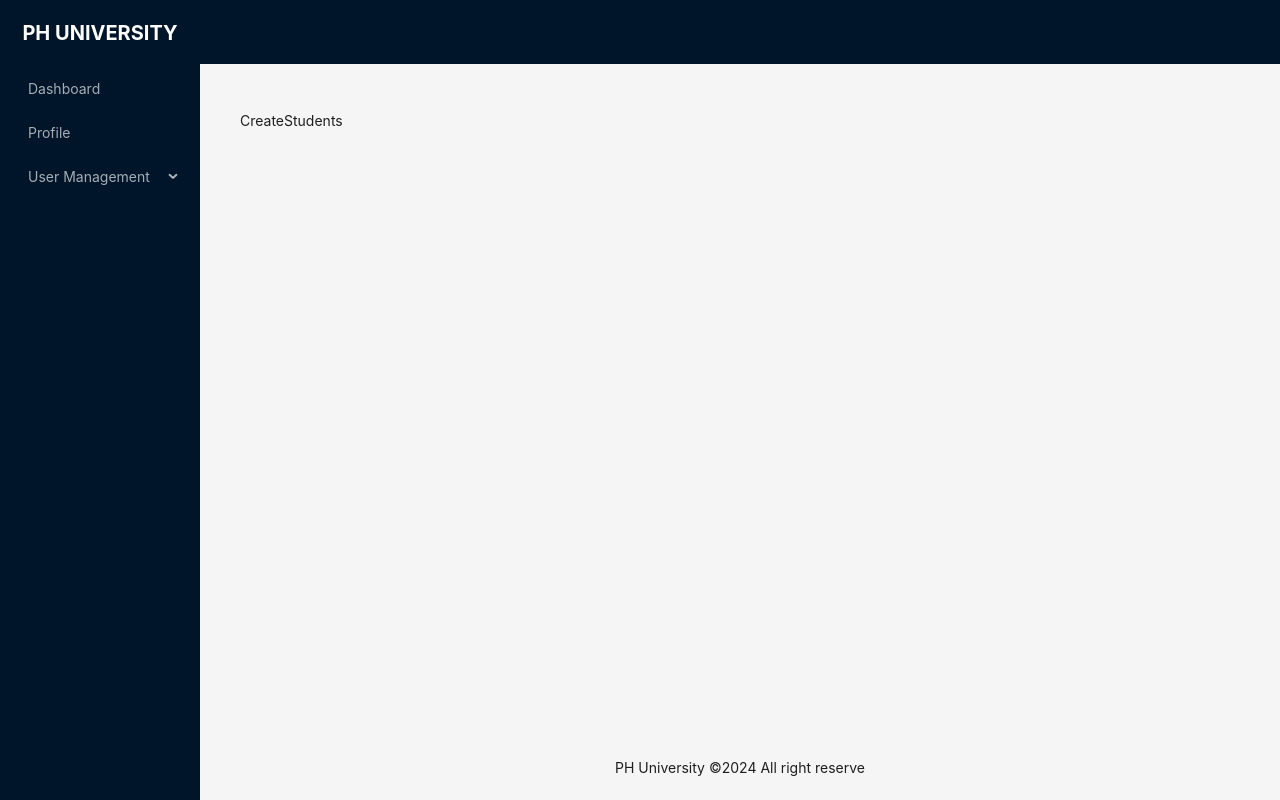
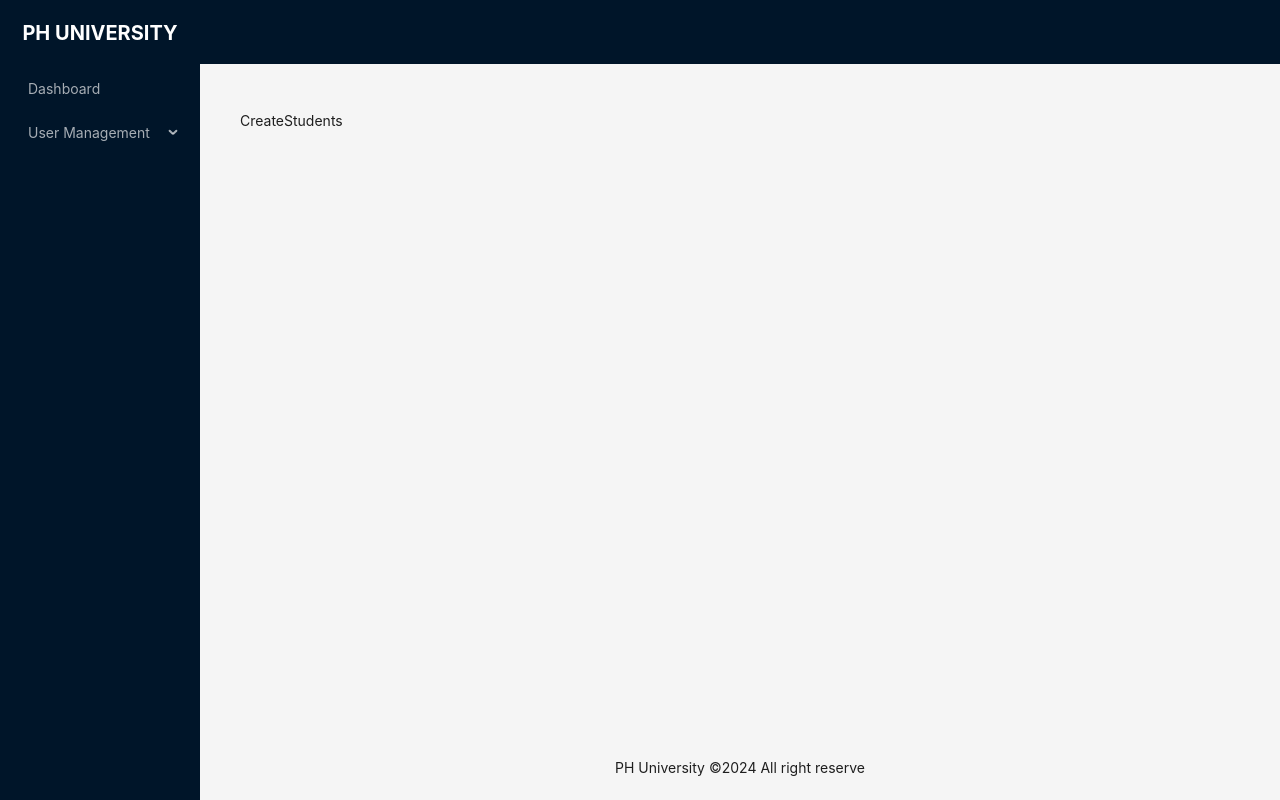
Before and after one commit to belalhossain22000/ph-university-front-end, a React (Vite) app: page /admin/create-student in a window 1280 px wide. Built offline with nearby package versions, Linux system fonts and the light colour scheme.

Commit message:
added route and maintain industry stunderen

```diff
--- /dev/null
+++ b/src/Routes/admin.routes.tsx
@@ -0,0 +1,85 @@
+import { ReactNode } from "react";
+import AdminDashbord from "../pages/admin/AdminDashbord";
+import CreateAdmin from "../pages/admin/CreateAdmin";
+import CreateFaculty from "../pages/admin/CreateFaculty";
+import CreateStudents from "../pages/admin/CreateStudents";
+import { NavLink } from "react-router-dom";
+
+type TRoutes = {
+  path: string;
+  element: ReactNode;
+};
+type TSidebarItems = {
+  key: string;
+  label: ReactNode;
+  children?: TSidebarItems[];
+};
+
+const adminPaths = [
+  {
+    name: "Dashboard",
+    path: "dashboard",
+    element: <AdminDashbord />,
+  },
+  {
+    name: "User Management",
+    children: [
+      {
+        name: "Create Admin",
+        path: "create-admin",
+        element: <CreateAdmin />,
+      },
+      {
+        name: "Create Faculty",
+        path: "create-faculty",
+        element: <CreateFaculty />,
+      },
+      {
+        name: "Create Student",
+        path: "create-student",
+        element: <CreateStudents />,
+      },
+    ],
+  },
+];
+
+//making admin sidebar navigation menu
+
+export const adminSidebarItems = adminPaths.reduce(
+  (acc: TSidebarItems[], item) => {
+    if (item.path && item.name) {
+      acc.push({
+        key: item.name,
+        label: <NavLink to={`/admin/${item.path}`}>{item.name}</NavLink>,
+      });
+    }
+
+    if (item.children) {
+      acc.push({
+        key: item.name,
+        label: item.name,
+        children: item.children.map((child) => ({
+          key: child.name,
+          label: <NavLink to={`/admin/${child.path}`}>{child.name}</NavLink>,
+        })),
+      });
+    }
+    return acc;
+  },
+  []
+);
+
+//making routes
+export const adminRoutes = adminPaths.reduce((acc: TRoutes[], item) => {
+  if (item.path && item.element) {
+    acc.push({ path: item.path, element: item.element });
+  }
+
+  if (item.children) {
+    item.children.forEach((child) => {
+      acc.push({ path: child.path, element: child.element });
+    });
+  }
+
+  return acc;
+}, []);
--- a/src/Routes/routes.tsx
+++ b/src/Routes/routes.tsx
@@ -1,52 +1,31 @@
 import { createBrowserRouter } from "react-router-dom";
 import App from "../App";
-import Contact from "../pages/Contact";
-import About from "../pages/About";
+
 import Login from "../pages/Login";
 import Registration from "../pages/Registration";
-import AdminDashbord from "../pages/admin/AdminDashbord";
-import CreateStudents from "../pages/admin/CreateStudents";
-import CreateAdmin from "../pages/admin/CreateAdmin";
-import CreateFaculty from "../pages/admin/CreateFaculty";
+
+import { adminRoutes } from "./admin.routes";
 
 
 const router=createBrowserRouter([
     {
         path:"/",
         element:<App/>,
-        children:[
-            {
-                path:"contact",
-                element:<Contact/>
-            },
-            {
-                path:"about",
-                element:<About/>
-            }
-        ]
     },
     {
         path:"/admin",
         element:<App/>,
-        children:[
-            {
-                index:true,
-                element:<AdminDashbord/>
-            },
-            {
-                path:"create-student",
-                element:<CreateStudents/>
-            },
-            {
-                path:"create-admin",
-                element:<CreateAdmin/>
-            },
-            {
-                path:"create-faculty",
-                element:<CreateFaculty/>
-            },
-
-        ]
+        children:adminRoutes
+    },
+    {
+        path:"/faculty",
+        element:<App/>,
+        children:adminRoutes
+    },
+    {
+        path:"/students",
+        element:<App/>,
+        children:adminRoutes
     },
     {
         path:"login",
--- a/src/components/layout/MainLayout.tsx
+++ b/src/components/layout/MainLayout.tsx
@@ -1,35 +1,11 @@
 
-import { Layout, Menu, MenuProps, } from 'antd';
+import { Layout, Menu} from 'antd';
 import { Outlet } from 'react-router-dom';
+import { adminSidebarItems } from '../../Routes/admin.routes';
 
 
 const { Header, Content, Footer, Sider } = Layout;
 
-
-const items: MenuProps['items'] = [
-    {
-        key:1,
-        label:"Dashboard"
-    },
-    {
-        key:2,
-        label:"Profile"
-    },
-    {
-        key:3,
-        label:"User Management",
-        children:[
-            {
-                key:"A",
-                label:"Create Admin"
-            },
-            {
-                key:"B",
-                label:"Create Faculty"
-            },
-        ]
-    },
-];
 
 const MainLayout = () => {
   return (
@@ -45,7 +21,7 @@
         }}
       >
         <div style={{color:"white",height:"65px",display:"flex",justifyContent:"center",alignItems:"center",fontSize:"20px",fontWeight: "bold"}} >PH UNIVERSITY</div>
-        <Menu theme="dark" mode="inline" defaultSelectedKeys={['4']} items={items} />
+        <Menu theme="dark" mode="inline" defaultSelectedKeys={['4']} items={adminSidebarItems} />
       </Sider>
       <Layout>
         <Header style={{ padding: 0, }} />
```
